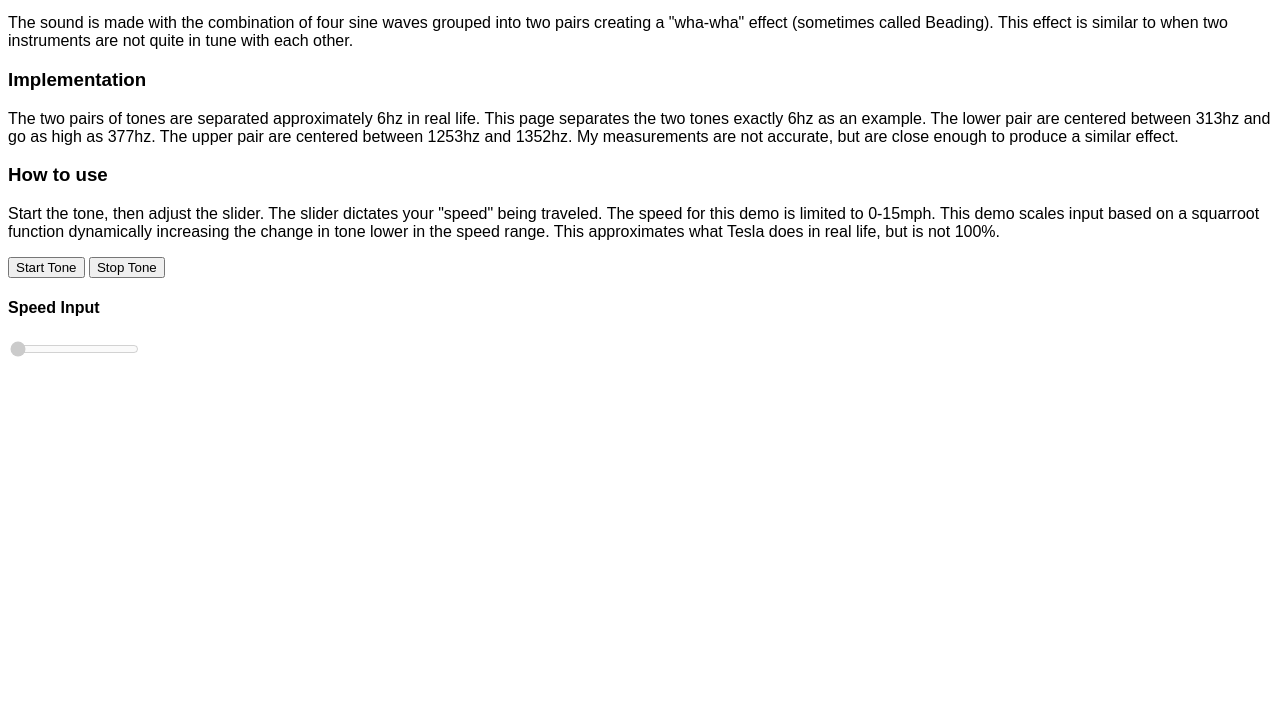
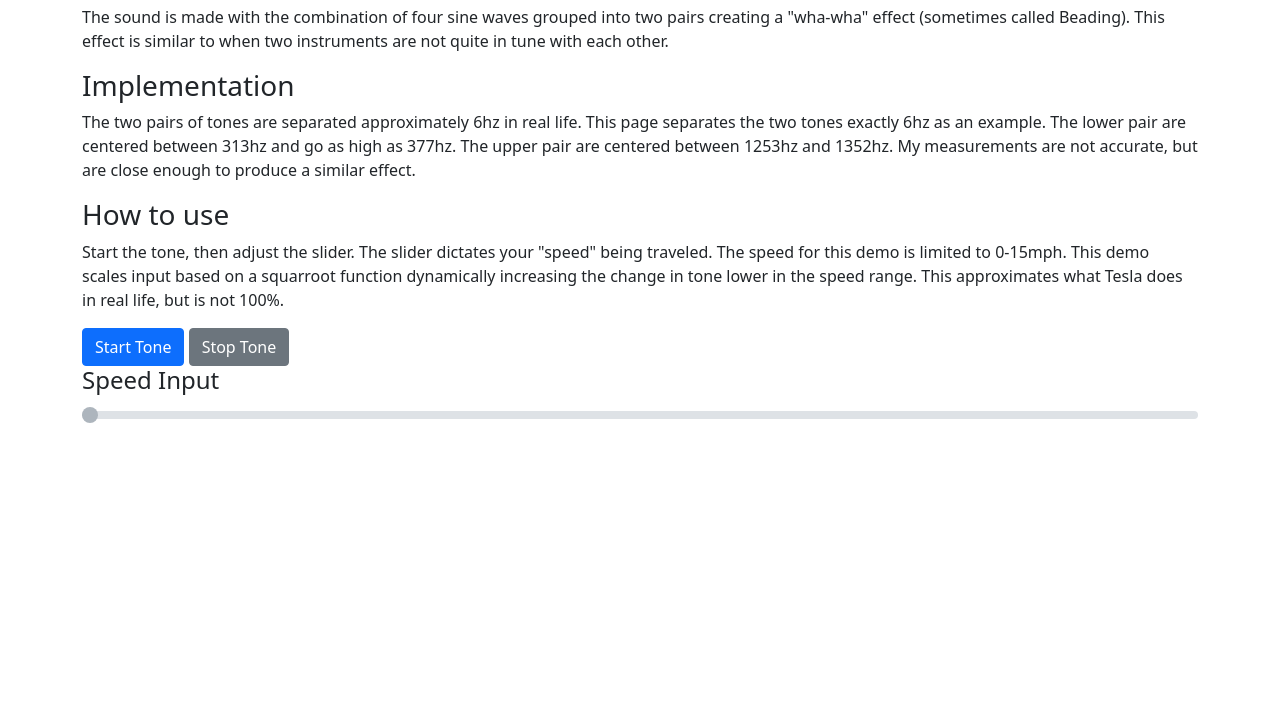
Before and after one commit to schnabel45/TeslaReversingSound, a plain HTML site: page index.html in a window 1280 px wide. Shown: the part 93-808 px from the top of the page. Drawn offline with nearby package versions, Linux system fonts and the light colour scheme.

Commit message:
Made it prettier with bootstrap

```diff
--- a/index.html
+++ b/index.html
@@ -1,5 +1,7 @@
 <html>
     <head>
+        <link href="https://cdn.jsdelivr.net/npm/bootstrap@5.1.1/dist/css/bootstrap.min.css" rel="stylesheet" integrity="sha384-F3w7mX95PdgyTmZZMECAngseQB83DfGTowi0iMjiWaeVhAn4FJkqJByhZMI3AhiU" crossorigin="anonymous">
+        <script src="https://cdn.jsdelivr.net/npm/bootstrap@5.1.1/dist/js/bootstrap.bundle.min.js" integrity="sha384-/bQdsTh/da6pkI1MST/rWKFNjaCP5gBSY4sEBT38Q/9RBh9AH40zEOg7Hlq2THRZ" crossorigin="anonymous"></script>
         <style>
             html{
                 width: 100%;
@@ -8,7 +10,6 @@
             body{
                 width: 100%;
                 height: 100%;
-                font-family: Arial, Helvetica, sans-serif;
             }
         </style>
         <script type="text/javascript">
@@ -100,6 +101,7 @@
         </script>
     </head>
     <body>
+        <div class="container">
             <h1>Tesla Reversing Sound Demo</h1>
             <h3>Theory</h3>
             <p>
@@ -118,11 +120,12 @@
                 This demo scales input based on a squarroot function dynamically increasing the change in tone lower in the speed range.
                 This approximates what Tesla does in real life, but is not 100%.
             </p>
-        <button type="button" onclick="startTone()">Start Tone</button>
-        <button type="button" onclick="stopTone()">Stop Tone</button>
+            <button class="btn btn-primary" type="button" onclick="startTone()">Start Tone</button>
+            <button class="btn btn-secondary" type="button" onclick="stopTone()">Stop Tone</button>
             <h4>Speed Input</h4>
-        <input type="range" min="0" max="150" value="0" class="slider" id="reversingSpeedSelector" disabled="true" oninput="updateSpeed(this.value)">
+            <input class="form-range" type="range" min="0" max="150" value="0" class="slider" id="reversingSpeedSelector" disabled="true" oninput="updateSpeed(this.value)">
             <p id="reversingSpeedVal"></p>
             <br/>
+        </div>
     </body>
 </html>
```
Lines whose indentation alone changed are shown as unchanged.
